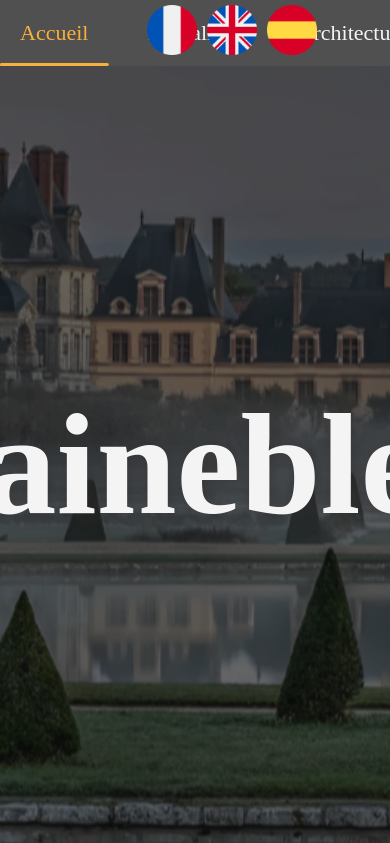
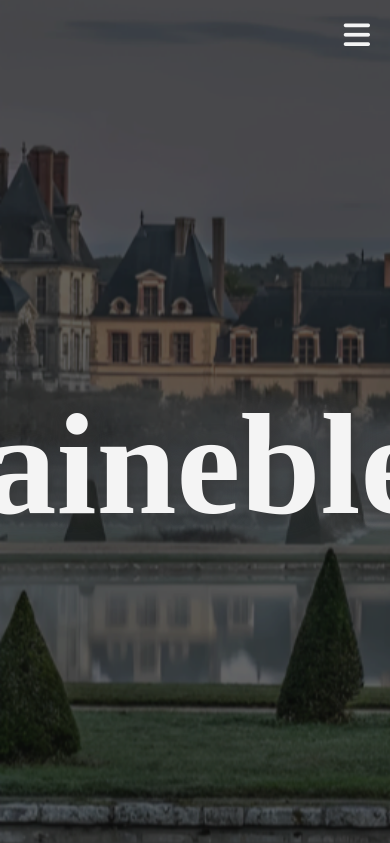
Before and after one commit to EpsiDEV/SAE-Unesco, a PHP site: page /fr/index.html in a window 390 px wide; the page is wider, and only the part inside the window is pictured. Shown: the top 843 px of that part. Run offline with PHP 8.4, Linux system fonts and the light colour scheme; some web fonts are replaced.

Commit message:
Essaie du responsive

```diff
--- a/css/style.css
+++ b/css/style.css
@@ -47,6 +47,10 @@
 
 /* Menu de navigation  */
 
+.header-accueil {
+  position: relative;
+}
+
 .header-accueil .nav-bar {
   position: fixed;
   width: 100%;
@@ -54,6 +58,15 @@
   left: 0;
   right: 0;
   z-index: 1000;
+}
+
+.header-accueil .menu-hamburger {
+  display: none;
+  position: absolute;
+  top: 20px;
+  right: 20px;
+  font-size: 30px;
+  color: #f4f4f4;
 }
 
 .header-accueil .nav-bar ul {
@@ -552,7 +565,43 @@
 
 /* Style su site responsive */
 
-@media screen and (max-width: 720px) {
+@media screen and (max-width: 900px) {
+  /* Menu de navigation */
+  .nav-bar {
+    display: none;
+  }
+  .header-accueil .menu-hamburger {
+    display: block;
+  }
+
+  .header-accueil .nav-bar {
+    top: 0;
+    left: 0;
+    position: absolute;
+    display: flex;
+    width: 100%;
+    height: 100vh;
+    padding: 0;
+    margin-left: -100%;
+  }
+
+  .header-accueil .mobile-menu {
+    margin-left: 0;
+    transition: 0.3s ease;
+  }
+
+  .header-accueil .nav-bar ul {
+    display: flex;
+    flex-direction: column;
+  }
+
+  .header-accueil .nav-bar .choix-langues {
+    position: absolute;
+    flex-direction: column;
+    top: 70%;
+    left: 40%;
+  }
+
   .frise {
     margin: 50px auto;
   }
--- a/fr/index.html
+++ b/fr/index.html
@@ -50,6 +50,7 @@
           <a href="../es/index.html"><img src="../assets/espagne.png" /></a>
         </div>
       </nav>
+      <i class="fa-solid fa-bars menu-hamburger"></i>
       <h1 class="titre-principal">Fontainebleau</h1>
     </header>
 
@@ -195,5 +196,14 @@
         <img class="logo_unesco" src="../assets/unesco.png" />
       </section>
     </footer>
+
+    <script>
+      const menuHamburger = document.querySelector(".menu-hamburger");
+      const navBar = document.querySelector(".nav-bar");
+
+      menuHamburger.addEventListener("click", () => {
+        navBar.classList.toggle("mobile-menu");
+      });
+    </script>
   </body>
 </html>
```
